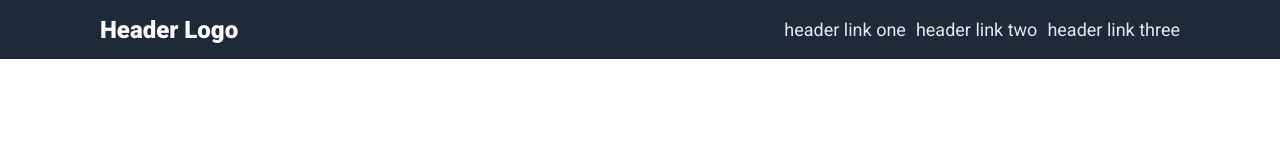
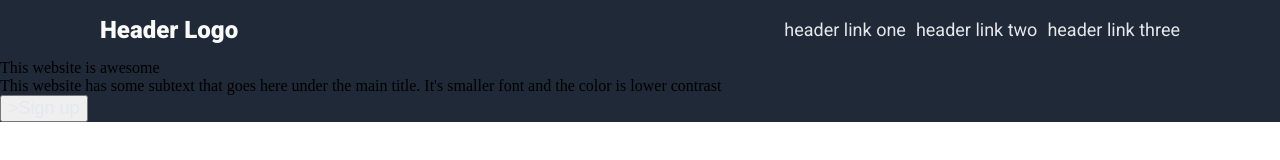
Before and after one commit to chinnapaht-k/landing-page, a plain HTML site: page index.html in a window 1280 px wide. Drawn offline with Linux system fonts and the light colour scheme.

Commit message:
Add the html of the top content of the page

```diff
--- a/index.html
+++ b/index.html
@@ -21,6 +21,22 @@
                 </ul>
             </div>
         </div>
+        <div class="content">
+            <div class="left">
+                <div class="maintext">
+                    This website is awesome
+                </div>
+                <div class="secondtext">
+                    This website has some subtext that goes here under the main title. It's smaller font and the color is lower contrast
+                </div>
+                <div class="signup">
+                    <button type="button"><a href>>Sign up</a></button>
+                </div>
+            </div>
+            <div class="right">
+
+            </div>
+        </div>
     </div>
 </body>
 </html>
```
